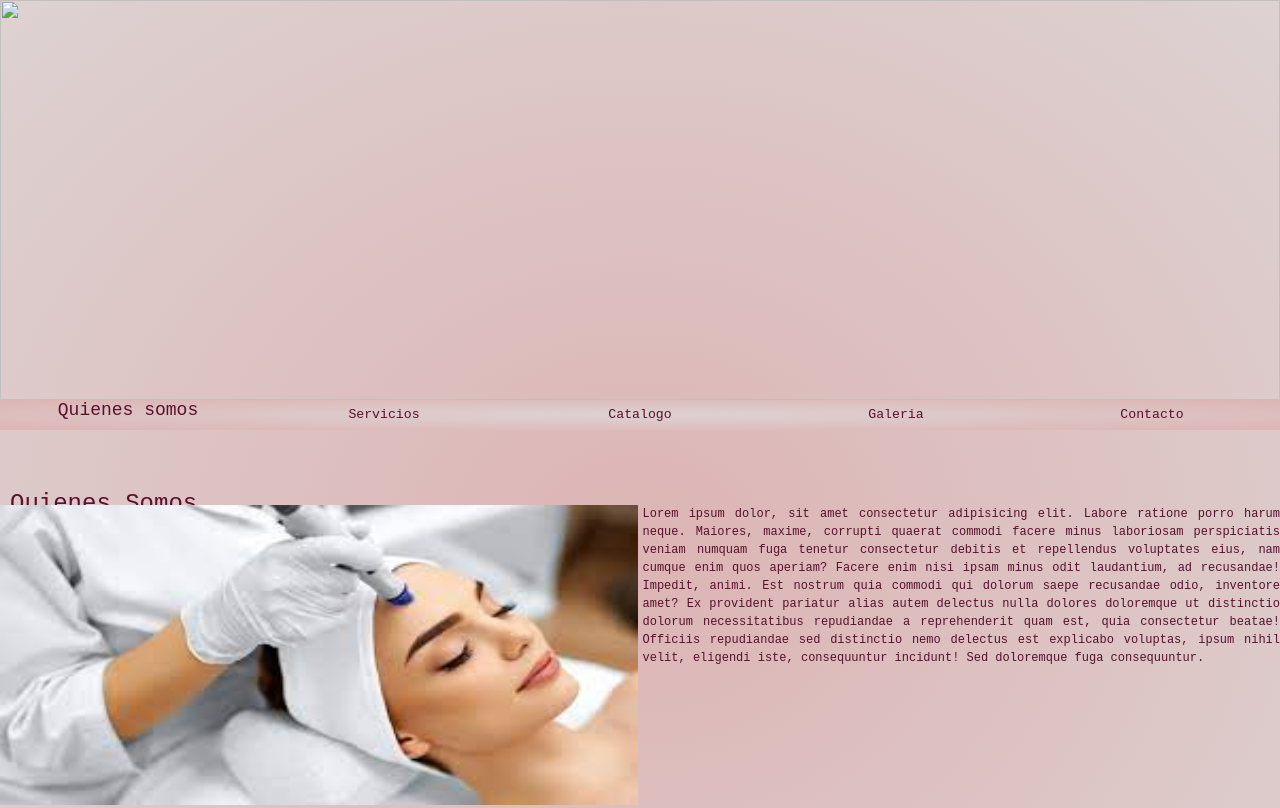
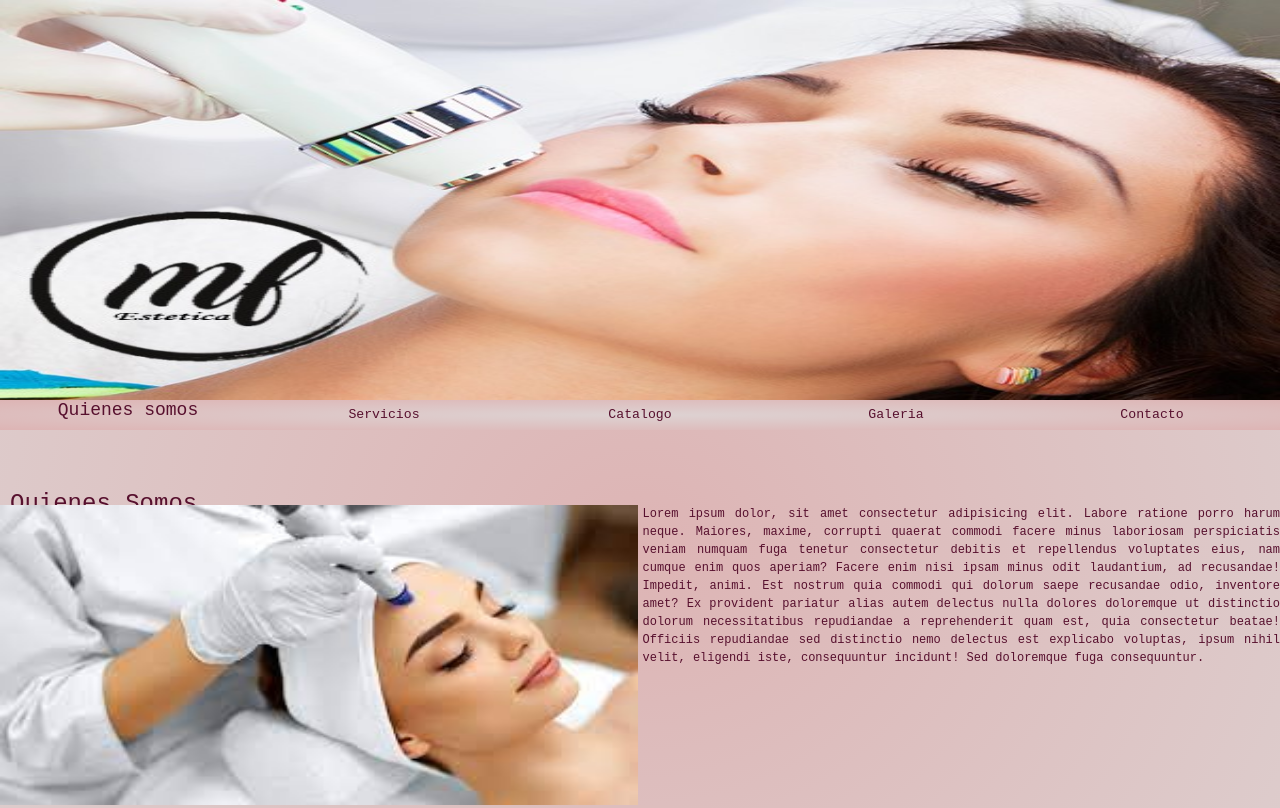
Before and after one commit to Juan-Carlos-Mora/mf-Estetica1, a plain HTML site: page index.html in a window 1280 px wide. Shown: the top 808 px of the page. Drawn offline with nearby package versions, Linux system fonts and the light colour scheme; files whose address does not match are found by name.

Commit message:
correccion imagenes

```diff
--- a/index.html
+++ b/index.html
@@ -29,7 +29,7 @@
     <title>MF-Estetica</title>
     <!-- CSS only -->
     <link href="https://cdn.jsdelivr.net/npm/bootstrap@5.2.1/dist/css/bootstrap.min.css" rel="stylesheet" integrity="sha384-iYQeCzEYFbKjA/T2uDLTpkwGzCiq6soy8tYaI1GyVh/UjpbCx/TYkiZhlZB6+fzT" crossorigin="anonymous">
-    <link rel="shortcut icon" href="../mf.estetica/imagenes/logorosado.png" type="image/x-icon">
+    <link rel="shortcut icon" href="./imagenes/logorosado.png" type="image/x-icon">
     <link rel="stylesheet" href="css/mf-estetica2.css">
 
 </head>
@@ -38,7 +38,7 @@
 
         <header>
             <div class="Pmenu"id="logo">
-                <img src="..//mf.estetica/imagenes/logoestetica.jpg" width="100%" height="400px">
+                <img src="./imagenes/logoestetica.jpg" width="100%" height="400px">
             </div>
             <nav>
                  <ul id="MENU1">
```
